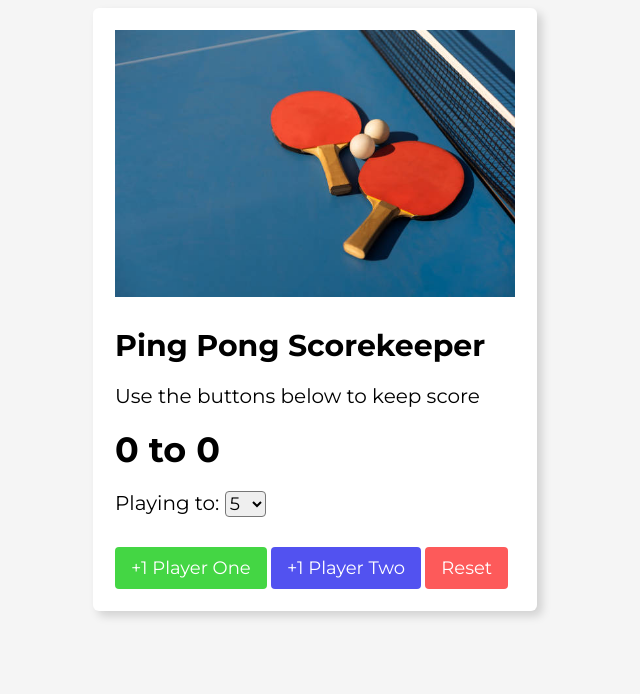
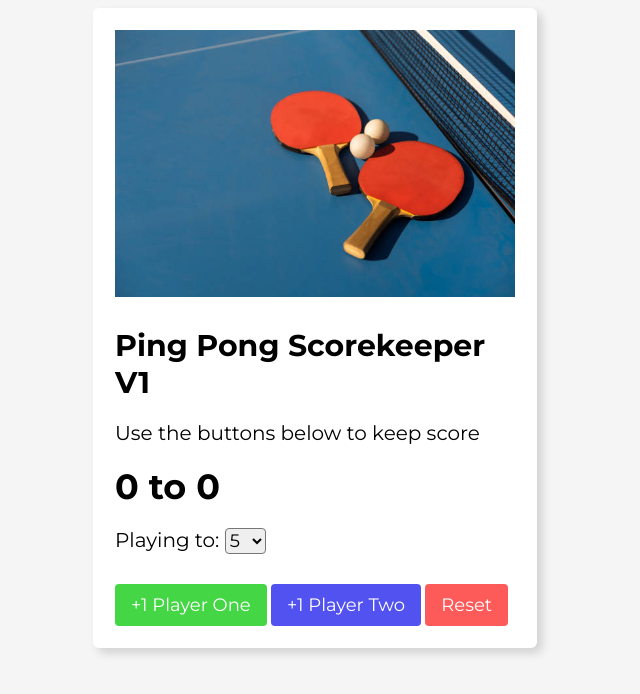
Before and after one commit to 7uhi/ping-pong-scorekeeper, a plain HTML site: page pingpong2.html in a window 1280 px wide. Shown: the whole page, without its empty margins (325-965 px from the left). Drawn offline with Linux system fonts and the light colour scheme.

Commit message:
Version 2

```diff
--- a/pingpong2.html
+++ b/pingpong2.html
@@ -13,7 +13,7 @@
     <div class="pingpong-container">
       <img src="pingpongphoto.jpg">
       <div class="pingpong-text">
-        <p class="title">Ping Pong Scorekeeper</p>
+        <p class="title">Ping Pong Scorekeeper V1</p>
         <p>Use the buttons below to keep score</p>
         <p class="score">
           <span id="playerOne-score">0</span> to
```
